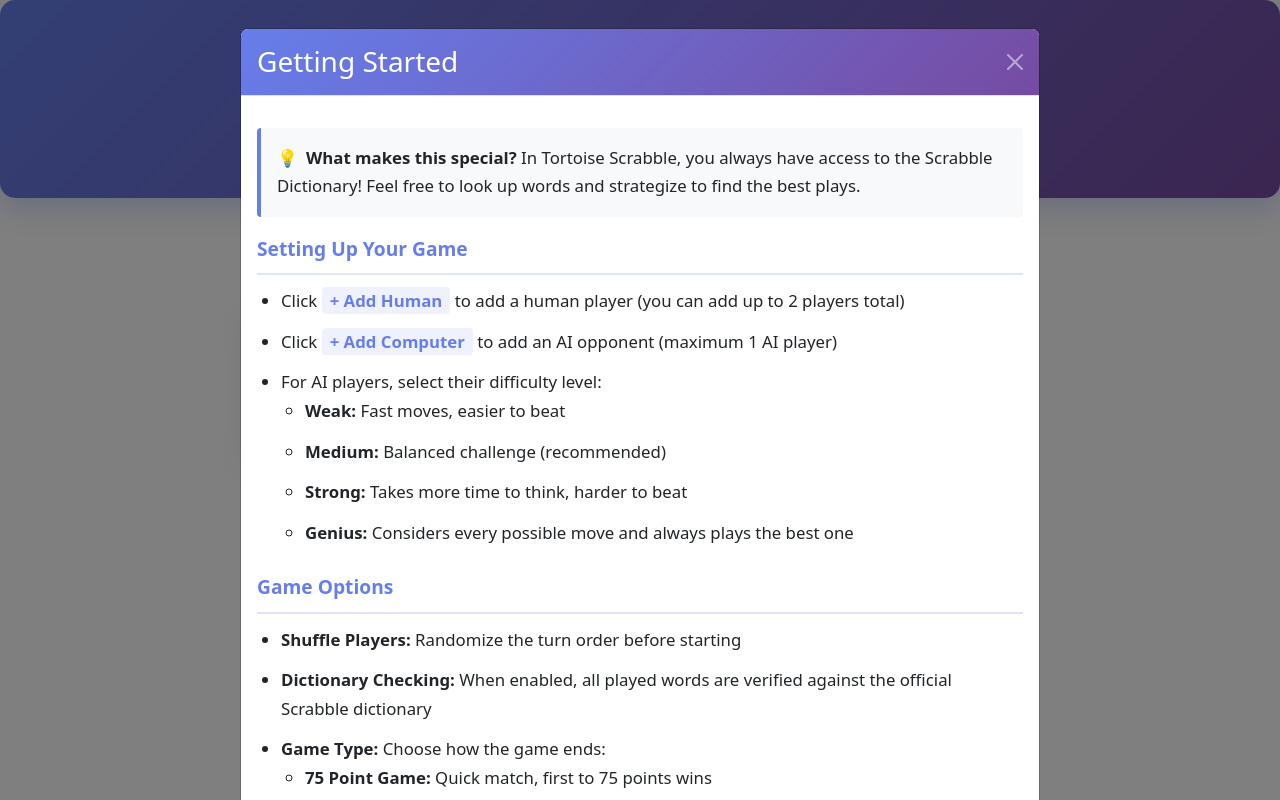
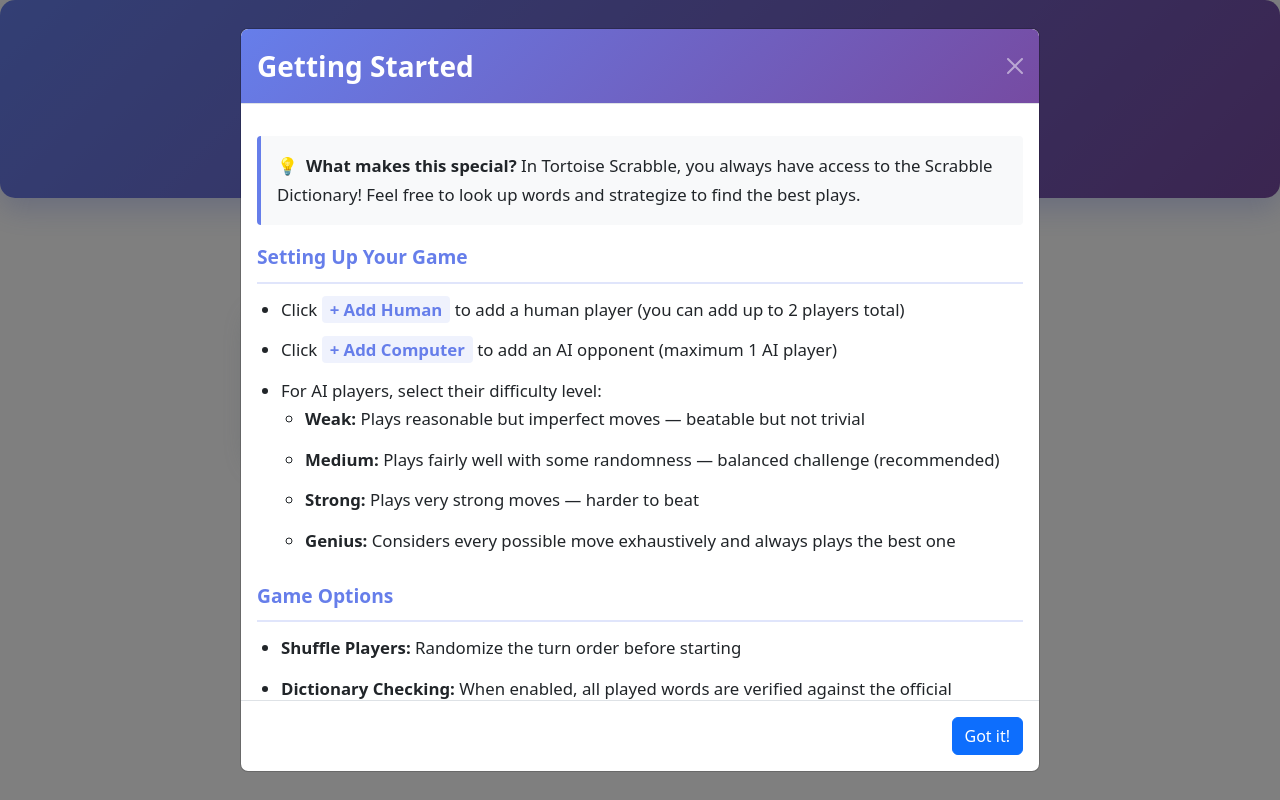
Before and after one commit to sourish33/ScrabbleReact-v2, a React (Vite) app: page / in a window 1280 px wide. Both pictures are taken after a click on the button "Instructions". Built offline with nearby package versions, Linux system fonts and the light colour scheme.

Commit message:
start instructions improved

```diff
--- a/src/Instructions/Instructions.js
+++ b/src/Instructions/Instructions.js
@@ -6,20 +6,18 @@
 
 const Instructions = ({ show, onHide, playInstr }) => {
     return (
-        <Modal show={show} size="lg" centered>
-        <Modal.Header className={styles.centerAlign}>
-            <Modal.Title>
-                <h1 style={{ margin: 0, fontSize: '1.75rem' }}>
+        <Modal show={show} onHide={onHide} size="lg" centered scrollable>
+            <Modal.Header className={styles.centerAlign}>
+                <Modal.Title className={styles.title}>
                     {playInstr ? "How to Play" : "Getting Started"}
-                </h1>
-            </Modal.Title>
-        <CloseButton onClick={onHide} variant="white" />
-        </Modal.Header>
+                </Modal.Title>
+                <CloseButton onClick={onHide} variant="white" />
+            </Modal.Header>
             <Modal.Body className={styles.instructionsBody}>
                 {playInstr ? <PlayInstructions/>: <StartInstructions/>}
             </Modal.Body>
             <Modal.Footer className={styles.rightAlign}>
-                    <Button variant="primary" type="button" onClick={onHide}>Got it!</Button>
+                <Button variant="primary" type="button" onClick={onHide}>Got it!</Button>
             </Modal.Footer>
         </Modal>
     )
--- a/src/Instructions/Instructions.module.css
+++ b/src/Instructions/Instructions.module.css
@@ -7,39 +7,27 @@
     white-space: nowrap;
   }
 
-
-/* The Close Button */
-.close {
-    color: #aaa;
-    float: right;
-    font-size: 2em;
-    font-weight: bold;
-    }
-
-.close:hover,
-.close:focus {
-    color: black;
-    text-decoration: none;
-    cursor: pointer;
-    }
-
-
 .highlight {
   font-weight: 600;
-  background: linear-gradient(135deg, #667eea 0%, #764ba2 100%);
-  color: white;
+  background-color: #ffe066;
+  color: #333;
   padding: 2px 8px;
   border-radius: 4px;
 }
 
 .centerAlign {
-  justify-content: center;
+  justify-content: space-between;
   background: linear-gradient(135deg, #667eea 0%, #764ba2 100%);
   color: white;
 }
 
+.title {
+  font-size: 1.75rem;
+  font-weight: 600;
+}
+
 .rightAlign {
-  justify-content: right;
+  justify-content: flex-end;
 }
 
 .instructionsBody {
--- a/src/Instructions/PlayInstructions.js
+++ b/src/Instructions/PlayInstructions.js
@@ -12,8 +12,8 @@
             <div className={styles.section}>
                 <div className={styles.sectionTitle}>Game Basics</div>
                 <ul>
-                    <li>Drag and drop tiles with your mouse or touch to move them around</li>
-                    <li>The current player's turn is shown in a <span className={styles.highlight}>highlighted</span> header at the top</li>
+                    <li><strong>Click-to-place:</strong> Click a tile on your rack to select it (blue ring shows selection), then click a board square to place it. Click the selected tile again or press <kbd>Esc</kbd> to deselect. You can also drag and drop instead.</li>
+                    <li>The current player's turn is shown in the scoreboard with a <span className={styles.highlight}>yellow highlight</span> and a ► arrow</li>
                     <li><span className={styles.infobox}>Points Possible</span> displays the points you could earn if your words are valid</li>
                 </ul>
             </div>
@@ -43,6 +43,22 @@
             </div>
 
             <div className={styles.section}>
+                <div className={styles.sectionTitle}>Blank Tiles</div>
+                <ul>
+                    <li>When you move a blank tile (worth 0 points) from your rack to the board, a letter-picker will appear</li>
+                    <li>Choose the letter you want the blank to represent for this turn</li>
+                    <li>Blank tiles display with a lighter appearance so you remember they're wildcards</li>
+                </ul>
+            </div>
+
+            <div className={styles.section}>
+                <div className={styles.sectionTitle}>Tile Tracker</div>
+                <p>
+                    The <span className={styles.infobox}>Tile Tracker</span> on the right shows how many of each letter remain unseen (in the bag or on opponents' racks). Click the button to expand/collapse. This is perfect for serious players who like to track what's still out there!
+                </p>
+            </div>
+
+            <div className={styles.section}>
                 <div className={styles.sectionTitle}>Dictionary & Validity</div>
                 <p>
                     All words played by the AI are guaranteed to be valid according to the{" "}
@@ -59,6 +75,32 @@
             </div>
 
             <div className={styles.section}>
+                <div className={styles.sectionTitle}>How Games End</div>
+                <ul>
+                    <li><strong>Reach the point goal:</strong> First player to reach 75, 150, or the custom goal wins immediately</li>
+                    <li><strong>Everyone passes twice:</strong> If all players pass twice in a row with no plays, the game ends. Each player loses the value of their remaining rack tiles.</li>
+                    <li><strong>Bag runs out:</strong> When all tiles are drawn and one player empties their rack, they win and collect points from all other players' remaining tiles</li>
+                    <li><strong>Bingo bonus:</strong> Playing all 7 of your rack tiles in a single turn earns a 50-point bonus!</li>
+                </ul>
+            </div>
+
+            <div className={styles.section}>
+                <div className={styles.sectionTitle}>Exchanging Tiles</div>
+                <ul>
+                    <li>Click <span className={styles.infobox}>Exch</span> to swap tiles: select any tiles from your rack and they will be replaced with random tiles from the bag</li>
+                    <li><strong>Exchange requires at least 7 tiles remaining in the bag</strong> — if fewer tiles are left, you cannot exchange</li>
+                    <li>Exchanging ends your turn with no points scored</li>
+                </ul>
+            </div>
+
+            <div className={styles.section}>
+                <div className={styles.sectionTitle}>Post-Game Stats</div>
+                <p>
+                    After the game ends, a summary appears showing the best word played, total bingos, and number of turns. Use this to review your play and the AI's highlights!
+                </p>
+            </div>
+
+            <div className={styles.section}>
                 <div className={styles.sectionTitle}>Saving Your Game</div>
                 <ul>
                     <li><strong>Save & Exit:</strong> Save your current game and return to the welcome page (you can resume later)</li>
--- a/src/Instructions/StartInstructions.js
+++ b/src/Instructions/StartInstructions.js
@@ -16,10 +16,10 @@
               <li>Click <span className={styles.infobox}>+ Add Computer</span> to add an AI opponent (maximum 1 AI player)</li>
               <li>For AI players, select their difficulty level:
                 <ul>
-                  <li><strong>Weak:</strong> Fast moves, easier to beat</li>
-                  <li><strong>Medium:</strong> Balanced challenge (recommended)</li>
-                  <li><strong>Strong:</strong> Takes more time to think, harder to beat</li>
-                  <li><strong>Genius:</strong> Considers every possible move and always plays the best one</li>
+                  <li><strong>Weak:</strong> Plays reasonable but imperfect moves — beatable but not trivial</li>
+                  <li><strong>Medium:</strong> Plays fairly well with some randomness — balanced challenge (recommended)</li>
+                  <li><strong>Strong:</strong> Plays very strong moves — harder to beat</li>
+                  <li><strong>Genius:</strong> Considers every possible move exhaustively and always plays the best one</li>
                 </ul>
               </li>
             </ul>
@@ -41,6 +41,16 @@
           </div>
 
           <div className={styles.section}>
+            <div className={styles.sectionTitle}>What You'll See</div>
+            <ul>
+              <li>The board shows premium squares (triple word, double letter, etc.) color-coded</li>
+              <li>Your rack is displayed at the bottom (desktop) or side (mobile)</li>
+              <li>The scoreboard tracks each player's points and shows whose turn it is</li>
+              <li>After the game ends, stats show the best word played, bingo count, and more</li>
+            </ul>
+          </div>
+
+          <div className={styles.section}>
             <div className={styles.sectionTitle}>Ready to Play?</div>
             <p>Once you've configured your game, click the <span className={styles.infobox}>Start Game</span> button to begin!</p>
           </div>
```
